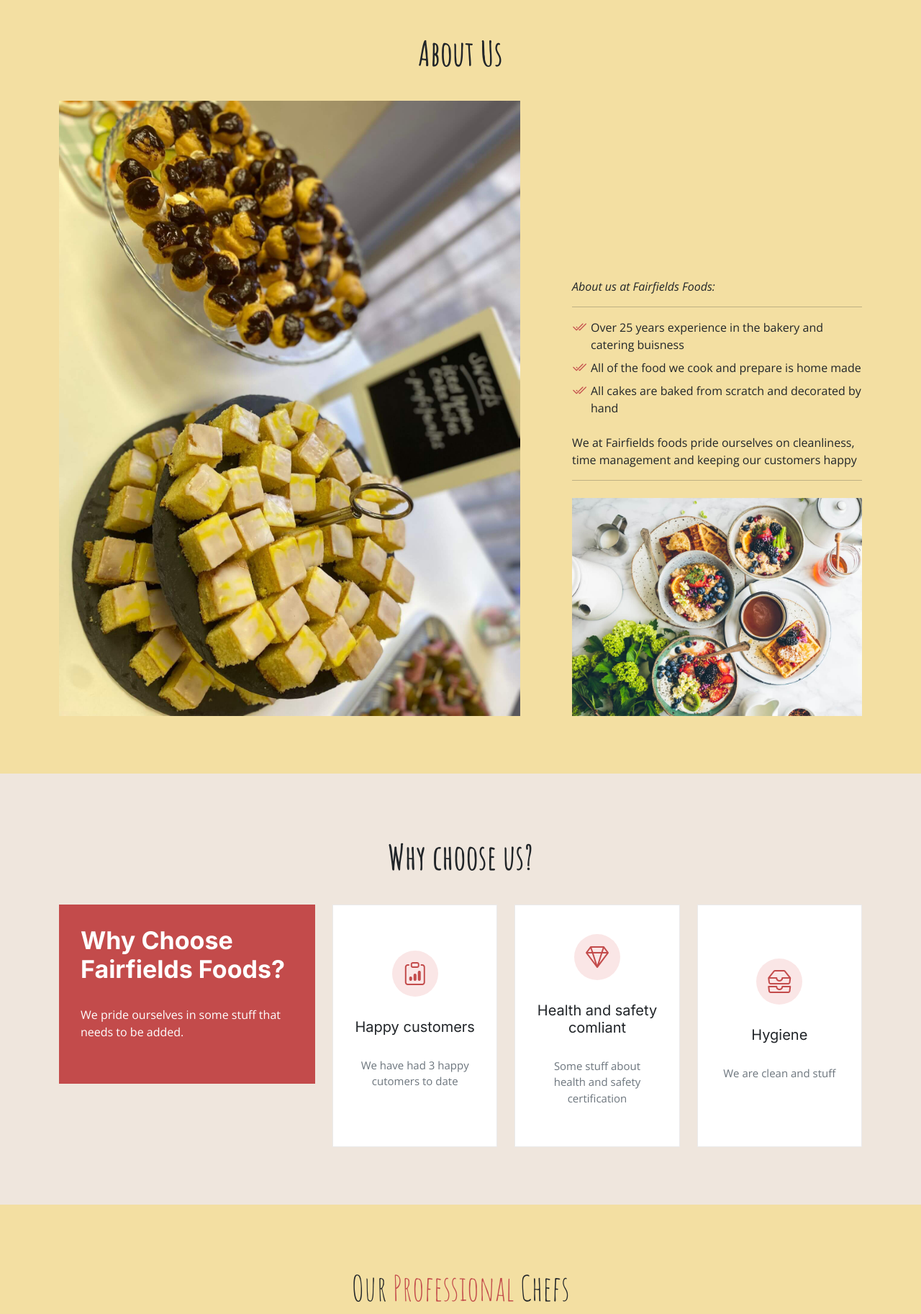
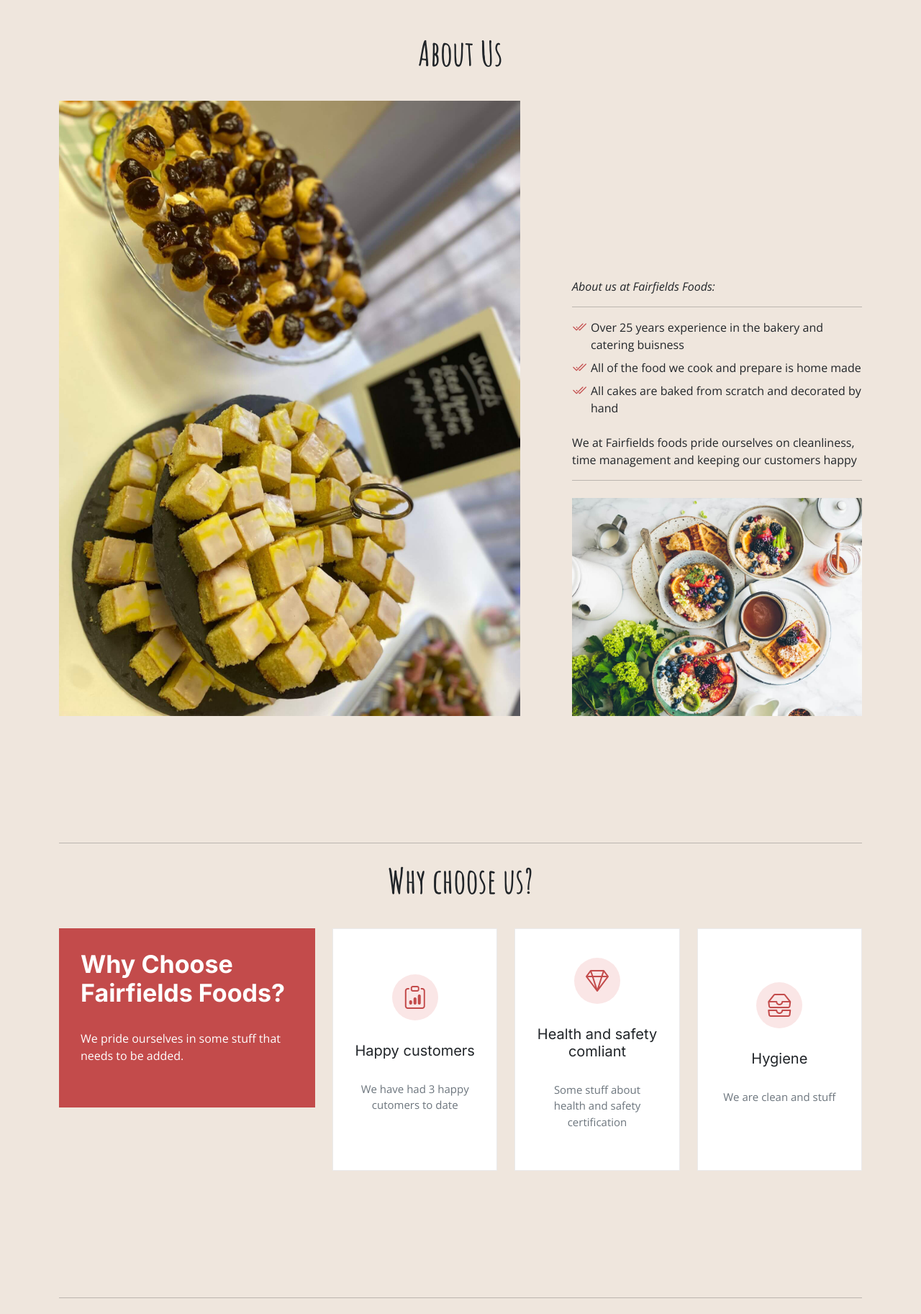
Before and after one commit to Chr15w1986/Fairfields-Food, a Django app: page /about in a window 1280 px wide. Shown: the part 90-1916 px from the top of the page at 72% size. Run offline with Django 3.2, Linux system fonts and the light colour scheme; some libraries are stand-ins or nearby versions.

Commit message:
add HR and correct background classes

```diff
--- a/home/templates/home/about.html
+++ b/home/templates/home/about.html
@@ -5,7 +5,7 @@
 {% block content %}
 
 <main id="main">
-    <section id="about" class="about">
+    <section id="about" class="about section-bg">
         <div class="container">
 
             <div class="section-header mt-5">
@@ -46,6 +46,7 @@
     <section id="why-us" class="why-us section-bg">
         <div class="container" data-aos="fade-up">
             <div class="section-header">
+                <hr>
                 <p><strong>Why choose us?</strong></p>
             </div>
             <div class="row gy-4">
@@ -92,12 +93,12 @@
     </section><!-- End Why Us Section -->
 
     <!-- ======= Chefs Section ======= -->
-    <section id="chefs" class="chefs section">
+    <section id="chefs" class="chefs section-bg">
         <div class="container" data-aos="fade-up">
 
             <div class="section-header">
-
-                <p>Our <span>Professional</span> Chefs</p>
+                <hr>
+                <p><strong>Our Professional Chefs</strong></p>
             </div>
 
             <div class="row gy-4">
```
